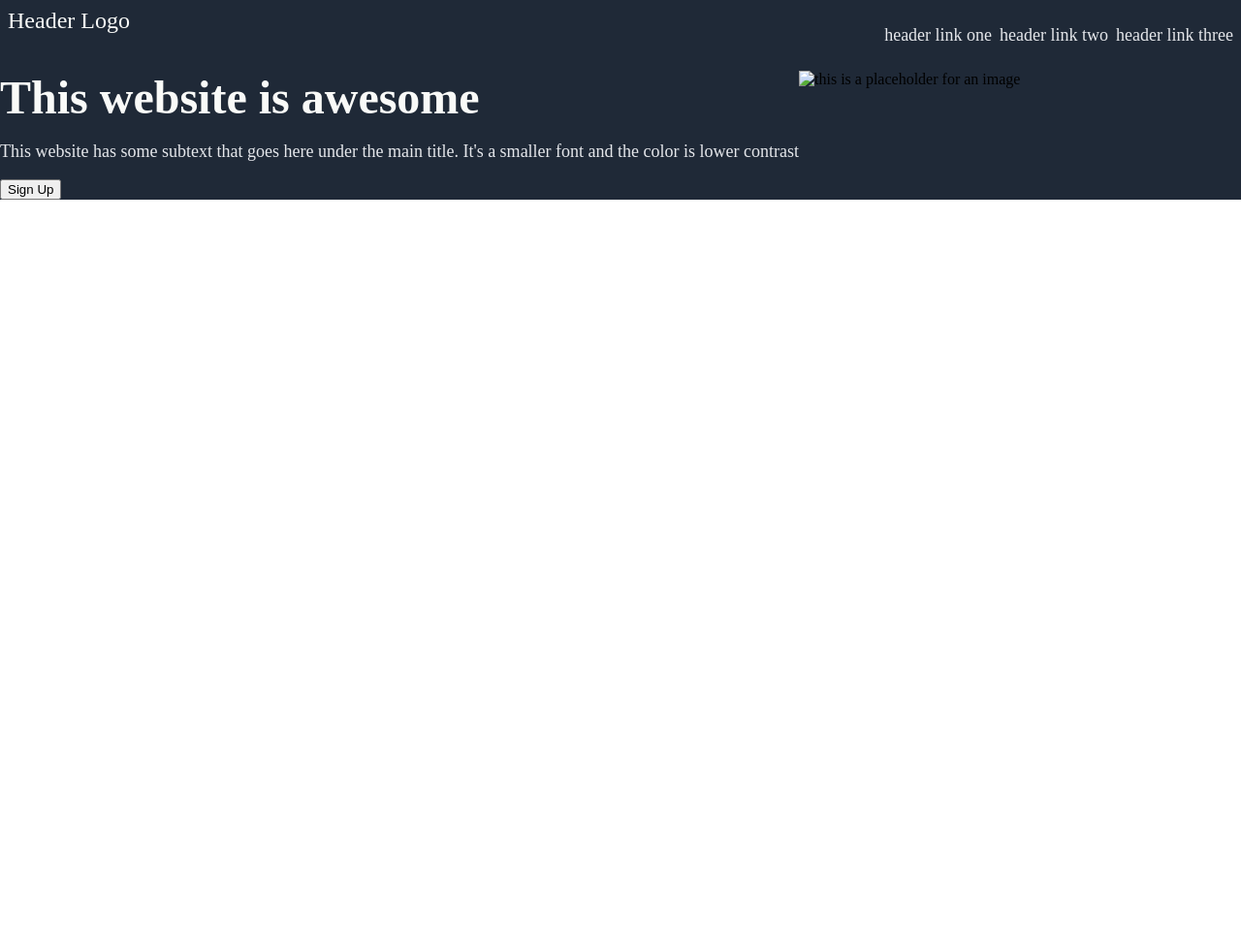
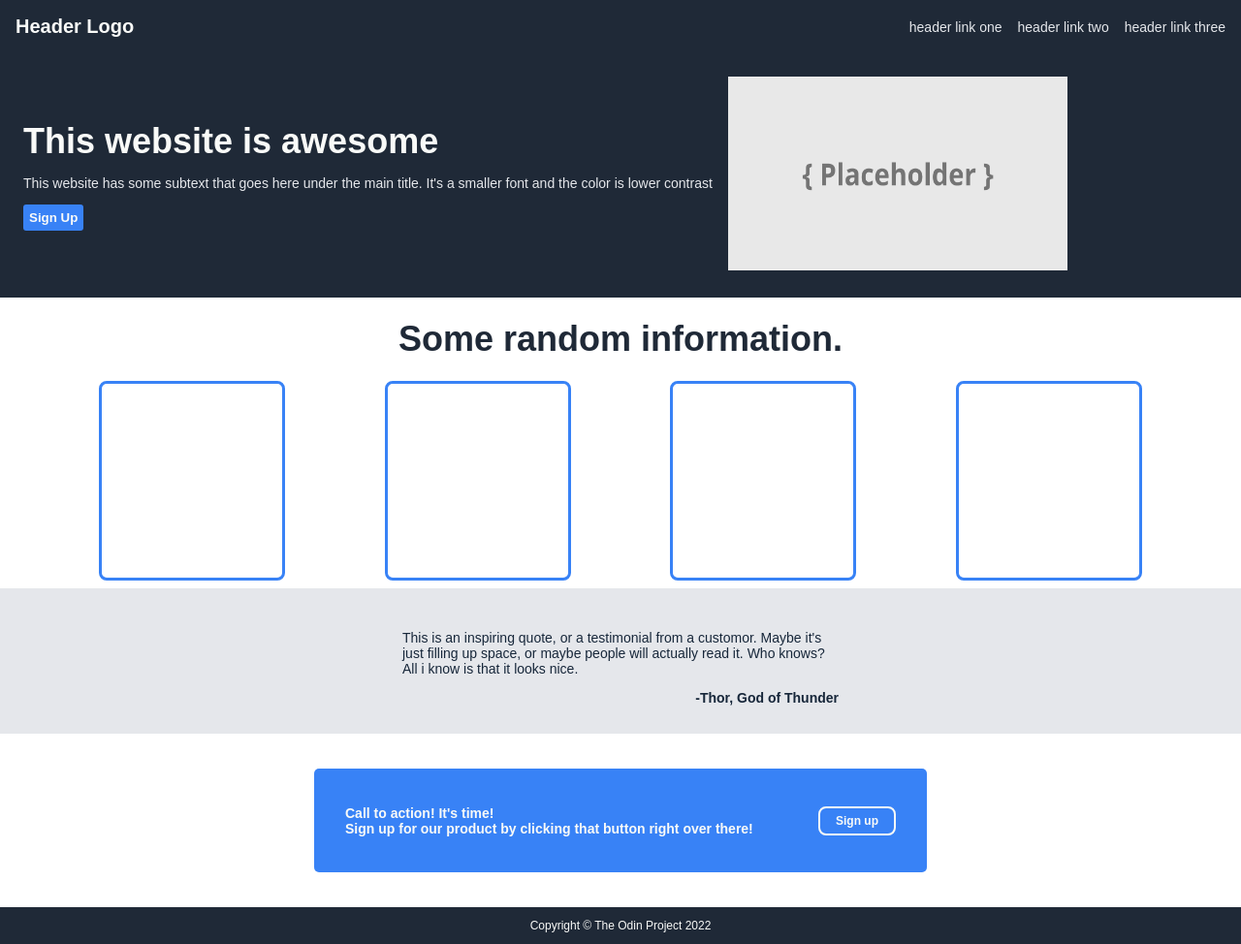
Before and after one commit to vishwajayawickrama/Landing-Page, a plain HTML site: page index.html in a window 1280 px wide. Shown: the whole page at 97% size. Before the commit the page ends 800 px from the top, so only its background shows below. Drawn offline with Linux system fonts and the light colour scheme.

Commit message:
Complted html structure and css style

```diff
--- a/index.html
+++ b/index.html
@@ -8,6 +8,7 @@
     <title>Document</title>
 </head>
 <body>
+    <!-- header -->
     <div class="header">
         <div class="header-logo">Header Logo</div>
         <div class="links">
@@ -18,22 +19,76 @@
             </ul>
         </div>
     </div>
+    <!-- main 1-4 -->
     <div class="main">
+        <!-- main 1 -->
         <div class="main-1">
             <div class="left">
                 <div class="head">This website is awesome</div>
-                <p>This website has some subtext that goes here under
+                <p class="text">This website has some subtext that goes here under
                     the main title. It's a smaller font and the color
                     is lower contrast
                 </p>
                 <button>Sign Up</button>
             </div>
             <div class="right">
-                <img src="" alt="this is a placeholder for an image">
+                <img src="images/placeholder.png" alt="">
             </div>
         </div>
+        <!-- main 2 -->
         <div class="main-2">
+            <div class="info-header">Some random information.</div>
+            <div class="disc-pic">
+                <div class="item">
+                    <div class="box"></div>
+                    <p>this is some subtext under an
+                        illustration or image
+                    </p>
+                </div>
+                <div class="item">
+                    <div class="box"></div>
+                    <p>this is some subtext under an
+                        illustration or image
+                    </p>
+                </div>
+                <div class="item">
+                    <div class="box"></div>
+                    <p>this is some subtext under an
+                        illustration or image
+                    </p>
+                </div>
+                <div class="item">
+                    <div class="box"></div>
+                    <p>this is some subtext under an
+                        illustration or image
+                    </p>
+                </div>
+            </div>
+        </div>
+        <!-- main 3  quote -->
+        <div class="main-3">
+            <div class="big-box">
+                <p class="quote"> This is an inspiring quote, or a testimonial from a customor.
+                    Maybe it's just filling up space, or maybe people will actually read it.
+                    Who knows? All i know is that it looks nice.
+                </p>
+                <p class="quote-author">-Thor, God of Thunder</p>
+            </div>
+        </div>
+        <!-- main 4 blue box -->
+        <div class="blue-box">
+            <div class="blue-container">
+                <div class="blue-text">
+                    Call to action! It's time! <br>
+                    Sign up for our product by clicking that button right over there!
+                </div>
+                <button class="blue-button">Sign up</button>
+            </div>
+        </div>
 
+        <!-- main 5 footer -->
+        <div class="footer">
+            Copyright © The Odin Project 2022
         </div>
     </div>
 </body>
--- a/styles.css
+++ b/styles.css
@@ -1,18 +1,20 @@
 body {
     margin: 0;
+    font-family: Arial, Helvetica, sans-serif;
 }
 
 .header {
     background: #1F2937;
-
     display: flex;
-    padding: 8px;
+    padding: 16px;
     justify-content: space-between;
+    align-items: center;
 }
 
 .header-logo {
     color: #f9faf8;
-    font-size: 24px;
+    font-size: 20px;
+    font-weight: bolder;
 }
 
 .links {
@@ -24,22 +26,178 @@ ul {
     list-style: none;
     display: flex;
     justify-content: space-between;
-    gap: 8px;
+    gap: 16px;
+    font-size: 14px;
+    padding: 0;
+    margin: 0;
 }
 
+.main {
+    display: flex;
+    flex-direction: column;
+}
+/* main 1 */
 .main-1 {
     display: flex;
+    align-items: center;
     background-color: #1F2937;
+    padding: 16px;
 }
+.left {
+    margin: 8px;
+
+
+}
+
 .head {
-    font-size: 48px;
+    font-size: 36px;
     font-weight:bolder;
     color: #F9FAF8;
 }
 
+.text {
+    font-size: 14px;
+    color: #E5E7EB;
+}
+
+.right {
+    /* height: 55%;
+    width: 45%;
+    display: flex;
+    background-color: #7a7777;
+    justify-content: center;
+    align-items: center; */
+}
+img {
+    width: 350px;
+    height: 200px;
+    margin: 8px;
+}
+button {
+    background-color: #3882f6;
+    color: #f9faf8;
+    font-weight: bold;
+    border: #3882f6;
+    padding: 6px;
+    border-radius: 3px;
+}
 
 
+
+/*  main 2 */
+.main-2 {
+    height: 300px;
+}
+.info-header {
+    font-size: 36px;
+    font-weight: bolder;
+    color: #1F2937;
+    text-align: center;
+    padding: 22px;
+}
+
+.disc-pic {
+    display: flex;
+    justify-content: space-evenly;
+}
+
+.item {
+    height:25vh;
+	width:15%;
+}
+
+.box {
+    height:100%;
+	border: 3px solid #3882f6;
+	border-radius:0.5rem;
+	margin-bottom:0.5rem;
+}
+
 p {
-    font-size: 18px;
-    color: #E5E7EB;
+    font-size: 14px;
+    text-align: center;
+    color: #17273a;
 }
+
+/* main -3 */
+.main-3 {
+    height: 150px;
+    width: auto;
+    background-color: #E5E7EB;
+    display: flex;
+    align-items: center;
+    justify-content: center;
+
+}
+
+.big-box {
+    width: 450px;
+    display: flex;
+    flex-direction: column;
+
+
+}
+
+.quote {
+    font-size: 14px;
+    text-align: left;
+
+}
+
+.quote-author {
+    margin: 0;
+    text-align: right;
+    font-weight: bold;
+    font-size: 14px;
+}
+
+/* main -4 blue box */
+
+.blue-box {
+    display: flex;
+    justify-content: center;
+    align-items: center;
+}
+.blue-container {
+    background-color: #3882f6;
+    width: 600px;
+    height: 75px;
+    display: flex;
+    align-items: center;
+    justify-content:space-between;
+    padding: 16px;
+    border-radius: 5px;
+    margin: 36px;
+
+}
+
+.blue-text {
+    color: #F9FAF8;
+    text-align: left;
+    margin-left: 16px;
+    margin-right: 16px;
+    font-weight: bold;
+    font-size: 14px;
+
+}
+
+.blue-button {
+    border: solid 2px #F9FAF8;
+    border-radius: 8px;
+    margin-right: 16px;
+    padding-left: 16px;
+    padding-right: 16px;
+    font-size: 12px;
+}
+
+/* main 5 footer */
+
+.footer {
+    background-color: #1F2937;
+    display: flex;
+    justify-content: center;
+    align-items: center;
+    color: #F9FAF8;
+    padding: 12px;
+    font-size: 12px;
+}
```
Also changed, not shown: images/placeholder.png (added).
